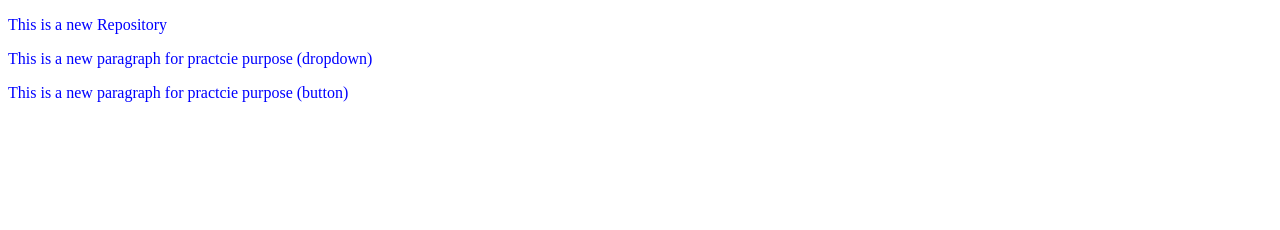
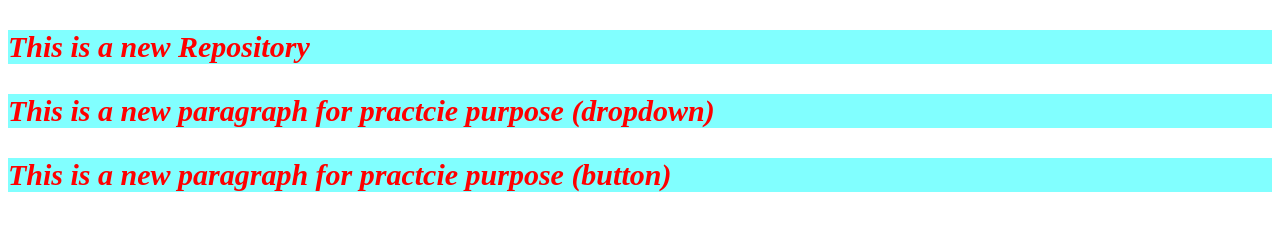
Before and after one commit to farjadlakho/Localrepo, a plain HTML site: page Index.html in a window 1280 px wide. Drawn offline with Linux system fonts and the light colour scheme.

Commit message:
add more css

```diff
--- a/style.css
+++ b/style.css
@@ -1,3 +1,7 @@
 p{
-    color: blue;
+    color: red;
+    font-weight: 700;
+    font-style: italic;
+    background-color: rgba(0, 255, 255, 0.493);
+    font-size: 30px;
 }
```
